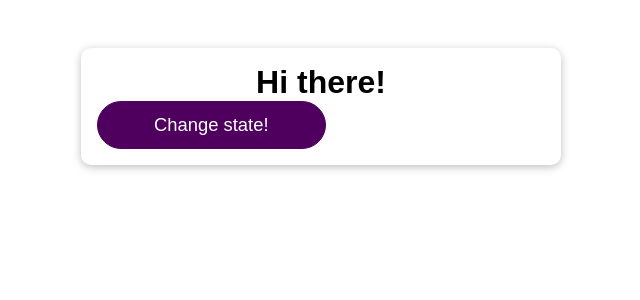
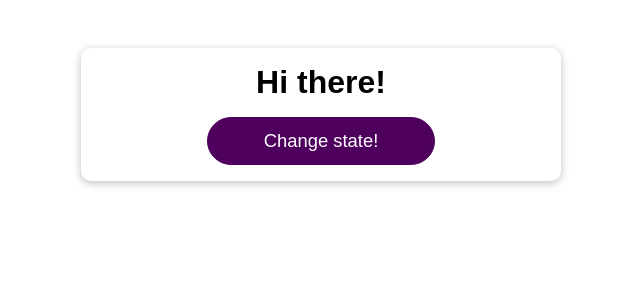
Before and after one commit to brameldering/react-deepdive, a React (Create React App) app: page / in a window 1280 px wide. Shown: the top 300 px of the page, without its empty margins (319-959 px from the left). Built offline with nearby package versions, Linux system fonts and the light colour scheme.

Commit message:
Showing that child components are always re-evaluated

```diff
--- a/src/App.css
+++ b/src/App.css
@@ -5,6 +5,7 @@
   background: white;
   box-shadow: 0 2px 8px rgba(0, 0, 0, 0.26);
   border-radius: 10px;
+  text-align: center;
 }
 
 .app h1 {
--- a/src/App.js
+++ b/src/App.js
@@ -1,8 +1,11 @@
 import React, { useState } from "react";
 import Button from "./components/UI/Button/Button";
+import DemoOutput from "./components/UI/Button/Demo/DemoOutput";
 import "./App.css";
 
 function App() {
+  console.log("App running");
+
   const [showParagraph, setShowParagraph] = useState(false);
 
   const toggleParagraphHandler = (event) => {
@@ -12,7 +15,7 @@ function App() {
   return (
     <div className='app'>
       <h1>Hi there!</h1>
-      {showParagraph && <p>This is new!</p>}
+      <DemoOutput show={false} />
       <Button onClick={toggleParagraphHandler}>Change state!</Button>
     </div>
   );
--- /dev/null
+++ b/src/components/UI/Button/Demo/DemoOutput.js
@@ -0,0 +1,8 @@
+import React from "react";
+
+const DemoOutput = (props) => {
+  console.log("DemoOutput");
+  return <p>{props.show && "text"}</p>;
+};
+
+export default DemoOutput;
```
Also changed, not shown: src/components/UI/Button/Button.js (+5 -5 lines).
